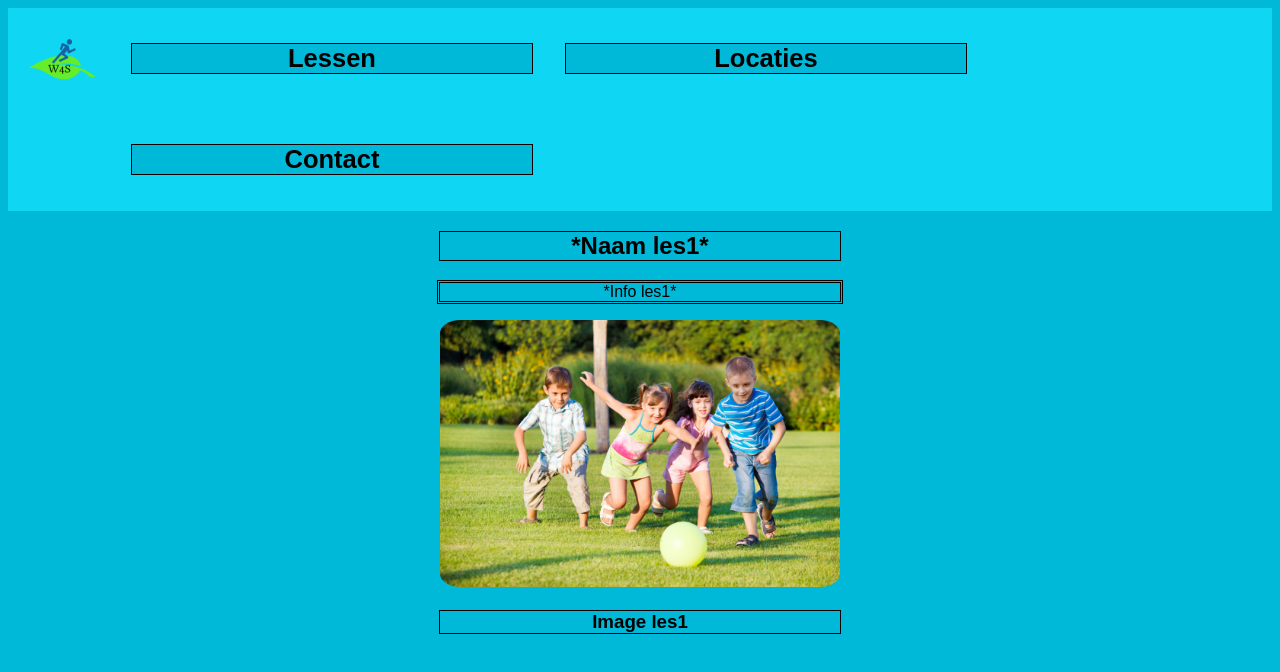
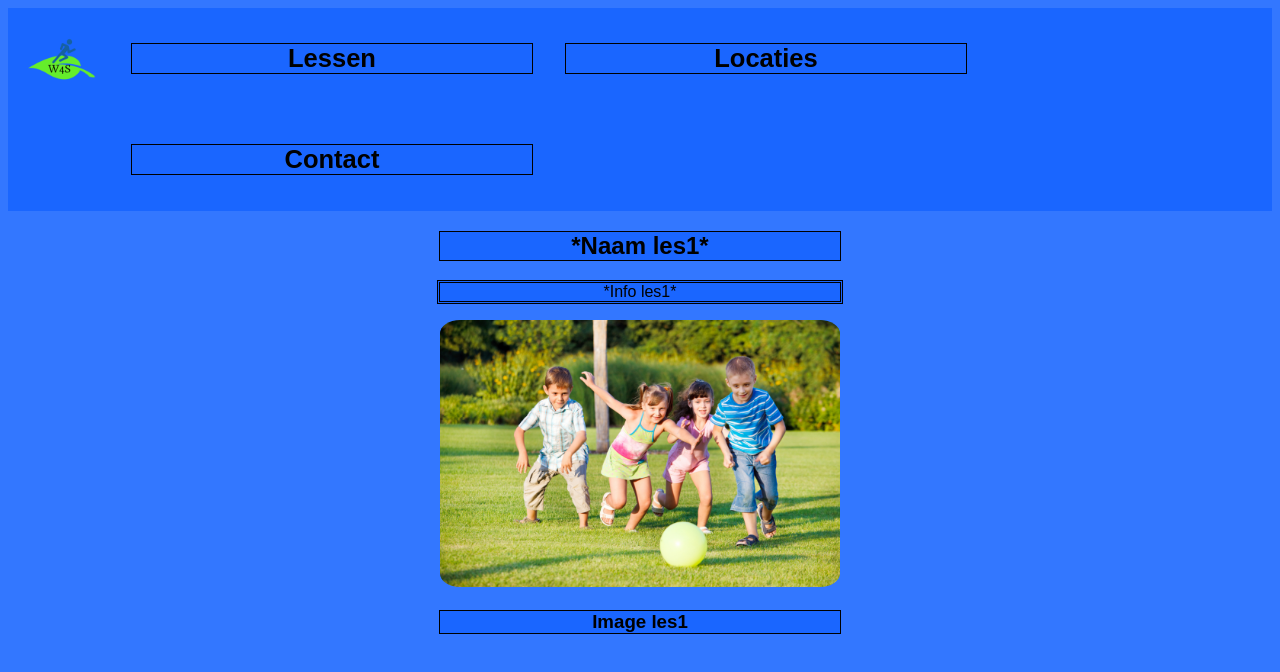
Before and after one commit to Ahmedisbaas/Workout4schools, a plain HTML site: page les1.html in a window 1280 px wide. Drawn offline with Linux system fonts and the light colour scheme.

```diff
--- a/stylesheet.css
+++ b/stylesheet.css
@@ -1,5 +1,5 @@
 .topnav {
-  background-color: #0FD6F3;
+  background-color:  #1a66ff;
   overflow: hidden;
 }
 
@@ -13,7 +13,7 @@
   font-size: 17px;
 }
 body{
-  background-color: #00b8d8;
+  background-color: #3377ff;
 
 }
 /* Change the color of links on hover */
@@ -31,7 +31,7 @@ body{
     border-top-style: double;
     border-right-style: double;
     border-left-style: double;
-    background-color: #00b8d8;
+    background-color:  #1a66ff;
     width: 400px;
   }
   h3 {
@@ -40,7 +40,7 @@ body{
     border-top-style: solid;
     border-bottom-style: solid;
     border-width: thin;
-    background-color: #00b8d8;
+    background-color:  #1a66ff;
     width: 400px;
   }
   h2 {
@@ -49,7 +49,7 @@ body{
     border-top-style: solid;
     border-bottom-style: solid;
     border-width: thin;
-    background-color: #00b8d8;
+    background-color:  #1a66ff;
     width: 400px;
   }
 
```
Also changed, not shown: Contact.html (+0 -4 lines).
